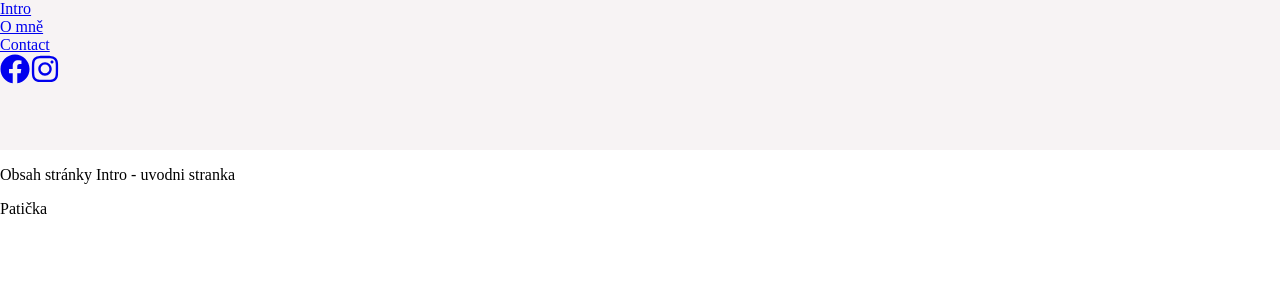
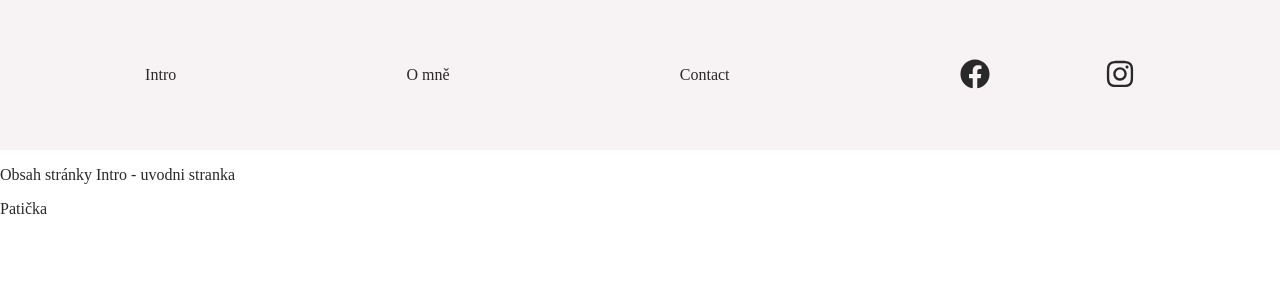
Before and after one commit to Maree13/paulinesky-studio, a React (Create React App) app: page / in a window 1280 px wide. Shown: the top 300 px of the page. Built offline with nearby package versions, Linux system fonts and the light colour scheme.

Commit message:
navbar css, flexbox

```diff
--- a/src/components/Navbar.js
+++ b/src/components/Navbar.js
@@ -15,6 +15,7 @@ const Navbar = () => {
       </button>
 
       <nav className={`navbar-navigation ${isOpen ? 'open' : ''}`}>
+        <div className="navbar-link-container">
           <Link className="menu-link" id="menu-link-01" to="/">
             Intro
           </Link>
@@ -26,6 +27,7 @@ const Navbar = () => {
           <Link className="menu-link" id="menu-link-03" to="/contact">
             Contact
           </Link>
+        </div>
         <SocialMediaLinks />
       </nav>
     </header>
--- a/src/components/SocialMediaLinks.js
+++ b/src/components/SocialMediaLinks.js
@@ -5,7 +5,7 @@ const SocialMediaLinks = () => {
     <div className="social-media-links">
       <a
         className="social-media-icon"
-        href="https://www.facebook.com/MVisagemichaelakantorova"
+        href="https://www.facebook.com/profile.php?id=100086484022698"
         target="_blank"
         rel="noopener noreferrer"
       >
@@ -13,7 +13,7 @@ const SocialMediaLinks = () => {
       </a>
       <a
         className="social-media-icon"
-        href="https://www.instagram.com/mvisage_michaelakantorova/"
+        href="https://www.instagram.com/paulinesky_studio/"
         target="_blank"
         rel="noopener noreferrer"
       >
--- a/src/index.css
+++ b/src/index.css
@@ -7,6 +7,7 @@ body {
   margin: 0;
   padding: 0;
   height: 100%;
+  color: var(--color-1);
 }
 
 /* COLORS */
@@ -38,10 +39,19 @@ body {
 
   --background-footer-1: #292929;
   /* jet */
+  --background-footer-2: #474747;
+  /* outer space */
   --background-header-1: #F7F3F4;
   /* snow */
   --background-header-2: #E7DADD;
   /* levander-blush */
+
+  /* COLORS FONT */
+
+  --color-1: #292929;
+  /* jet */
+  --color-2: #474747;
+  /* outer space */
 
 }
 
@@ -57,8 +67,38 @@ body {
 }
 
 .navbar-navigation {
+  display: flex;
+  justify-content: space-between;
+  align-items: center;
+  padding: 30px;
   background-color: var(--background-header-1);
   height: 150px;
+}
+
+.navbar-link-container {
+  display: flex;
+  justify-content: space-evenly;
+  flex-grow: 2;
+
+}
+
+.menu-link {
+  color: var(--color-1);
+  text-decoration: none;
+}
+
+/* SOCIAL MEDIA ICONS */
+
+.social-media-links {
+  display: flex;
+  flex-direction: row;
+  justify-content: space-evenly;
+  flex-grow: 1;
+}
+
+.social-media-icon {
+  color: var(--color-1);
+  font-size: 2.5rem;
 }
 
 /* NAVBAR HAMBURGER MENU _ Responsive - MOBILE */
```
Lines whose indentation alone changed are shown as unchanged.
